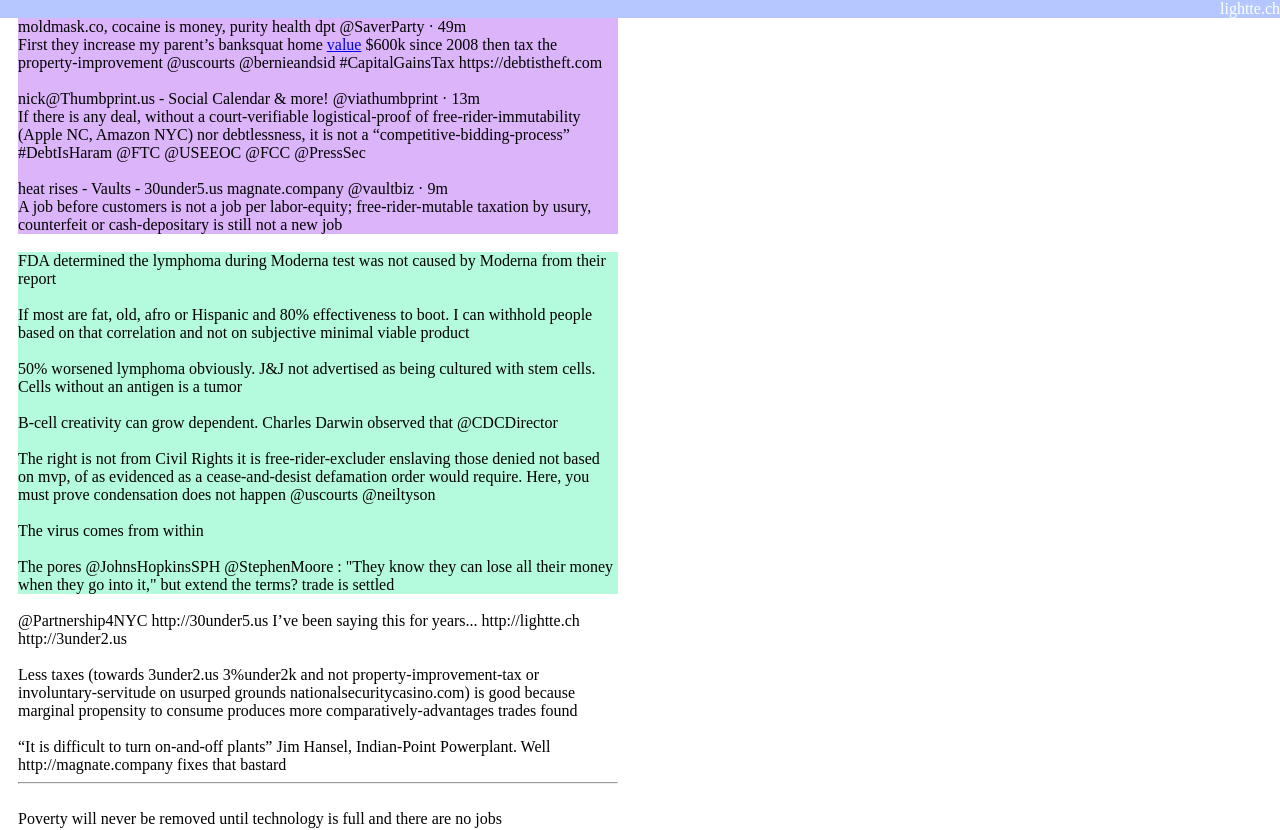
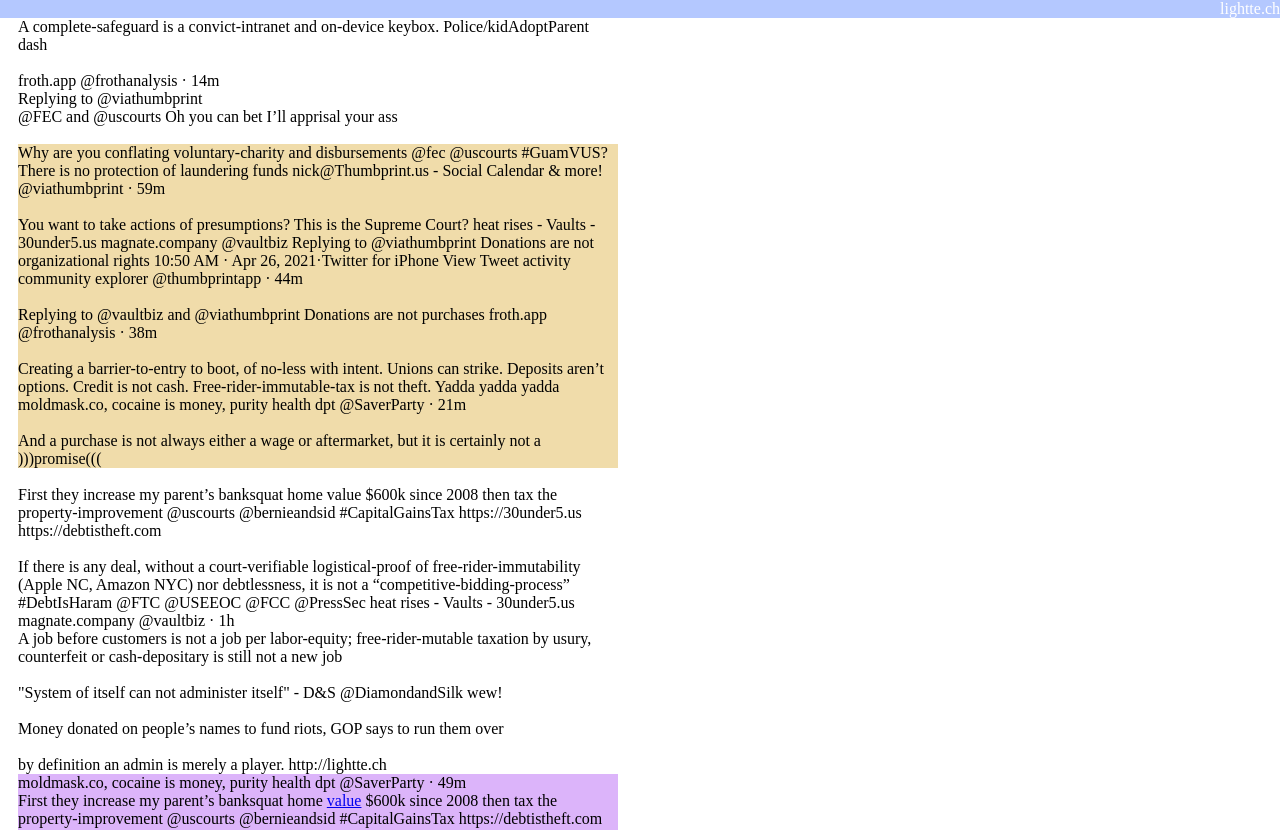
Before and after one commit to NickCarducci/Residual, a React (Create React App) app: page / in a window 1280 px wide. Shown: the top 830 px of the page. Built offline with nearby package versions, Linux system fonts and the light colour scheme.

Commit message:
Update App.js

```diff
--- a/src/App.js
+++ b/src/App.js
@@ -59,6 +59,69 @@
             maxWidth: "600px"
           }}
         >
+          A complete-safeguard is a convict-intranet and on-device keybox.
+          Police/kidAdoptParent dash
+          <br />
+          <br />
+          froth.app @frothanalysis · 14m
+          <br />
+          Replying to @viathumbprint
+          <br />
+          @FEC and @uscourts Oh you can bet I’ll apprisal your ass
+          <br />
+          <br />
+          <div style={{ backgroundColor: "rgb(240,220,170)" }}>
+            Why are you conflating voluntary-charity and disbursements @fec
+            @uscourts #GuamVUS? There is no protection of laundering funds
+            nick@Thumbprint.us - Social Calendar & more! @viathumbprint · 59m
+            <br />
+            <br />
+            You want to take actions of presumptions? This is the Supreme Court?
+            heat rises - Vaults - 30under5.us magnate.company @vaultbiz Replying
+            to @viathumbprint Donations are not organizational rights 10:50 AM ·
+            Apr 26, 2021·Twitter for iPhone View Tweet activity community
+            explorer @thumbprintapp · 44m
+            <br />
+            <br />
+            Replying to @vaultbiz and @viathumbprint Donations are not purchases
+            froth.app @frothanalysis · 38m
+            <br />
+            <br />
+            Creating a barrier-to-entry to boot, of no-less with intent. Unions
+            can strike. Deposits aren’t options. Credit is not cash.
+            Free-rider-immutable-tax is not theft. Yadda yadda yadda
+            moldmask.co, cocaine is money, purity health dpt @SaverParty · 21m
+            <br />
+            <br />
+            And a purchase is not always either a wage or aftermarket, but it is
+            certainly not a )))promise(((
+          </div>
+          <br />
+          First they increase my parent’s banksquat home value $600k since 2008
+          then tax the property-improvement @uscourts @bernieandsid
+          #CapitalGainsTax https://30under5.us https://debtistheft.com
+          <br />
+          <br />
+          If there is any deal, without a court-verifiable logistical-proof of
+          free-rider-immutability (Apple NC, Amazon NYC) nor debtlessness, it is
+          not a “competitive-bidding-process” #DebtIsHaram @FTC @USEEOC @FCC
+          @PressSec heat rises - Vaults - 30under5.us magnate.company @vaultbiz
+          · 1h
+          <br />
+          A job before customers is not a job per labor-equity;
+          free-rider-mutable taxation by usury, counterfeit or cash-depositary
+          is still not a new job
+          <br />
+          <br />
+          "System of itself can not administer itself" - D&S @DiamondandSilk
+          wew!
+          <br />
+          <br />
+          Money donated on people’s names to fund riots, GOP says to run them
+          over
+          <br />
+          <br />
+          by definition an admin is merely a player. http://lightte.ch
           <div style={{ backgroundColor: "rgb(220,180,250)" }}>
             moldmask.co, cocaine is money, purity health dpt @SaverParty · 49m
             <br />
```
